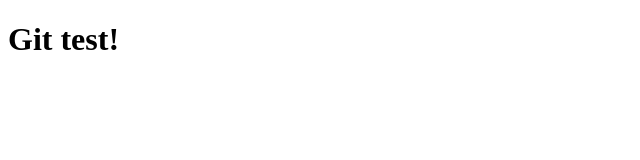
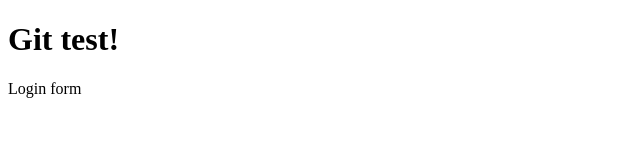
Before and after one commit to pormk/pj_a, a plain HTML site: page index.html in a window 1280 px wide. Shown: the full height of the page, 0-640 px from the left. Drawn offline with Linux system fonts and the light colour scheme.

Commit message:
login form

```diff
--- /dev/null
+++ b/dir2/app2.js
@@ -0,0 +1 @@
+console.log('app2')
--- a/index.html
+++ b/index.html
@@ -7,5 +7,6 @@
 </head>
 <body>
     <h1>Git test!</h1>
+    Login form
 </body>
 </html>
```
Also changed, not shown: login.html (added, +1 -0 lines), log.txt (added).
